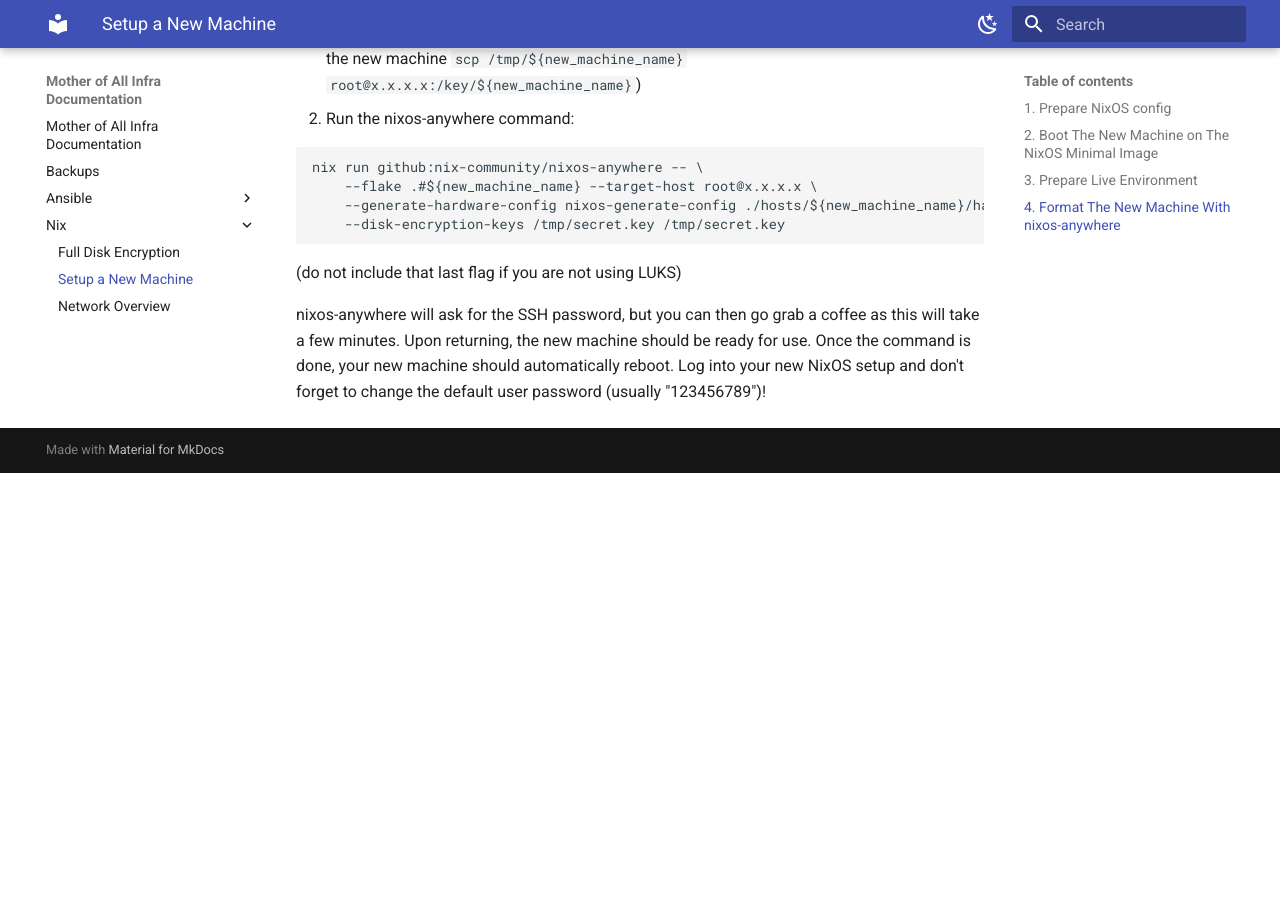
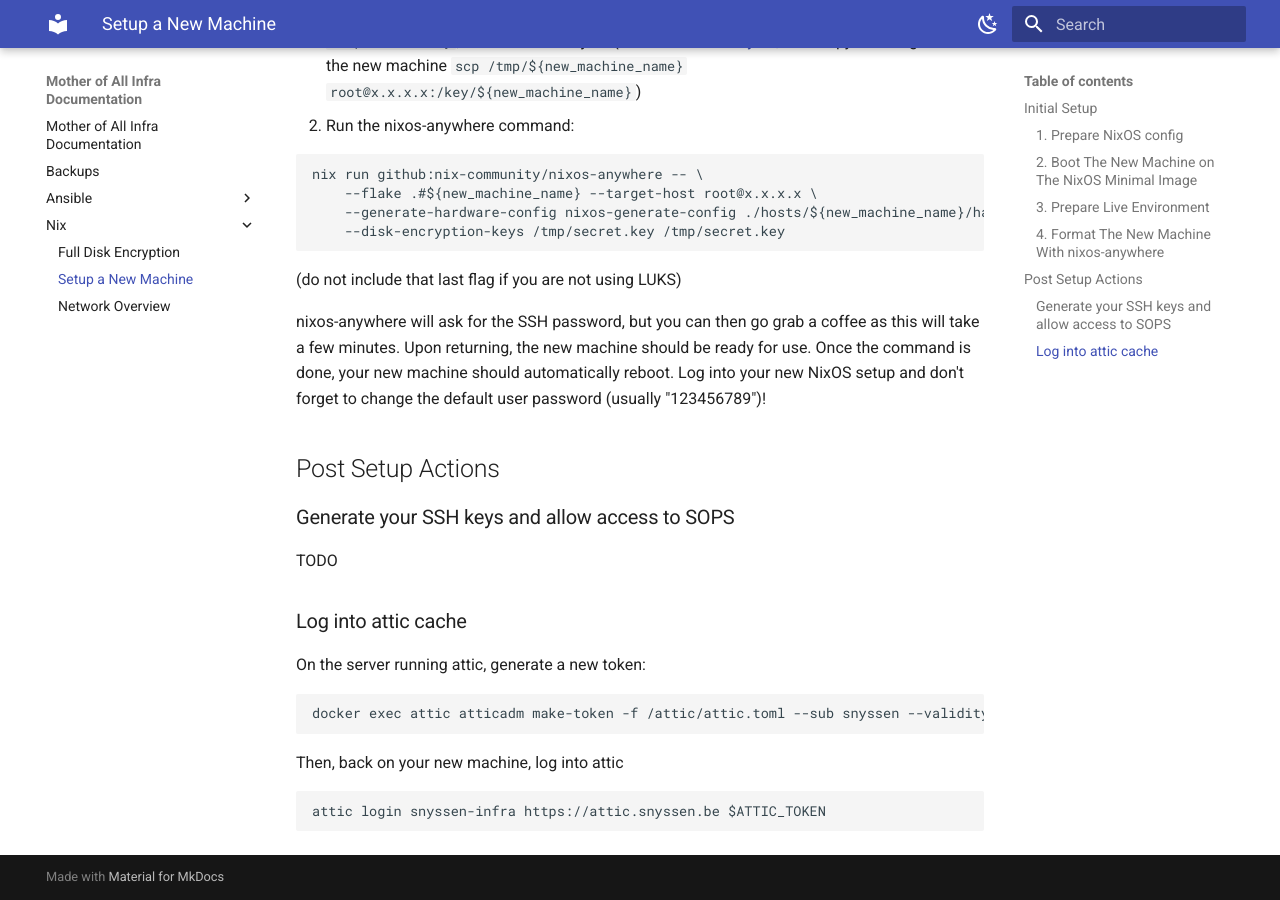
Before and after one commit to snyssen/mother-of-all-infra, an MkDocs documentation site: the page built from docs/nix/Setup New Machine.md, in a window 1280 px wide and 900 px high, scrolled down 1217 px. Built offline with MkDocs 1.6.1 and Material for MkDocs 9.7.7, drawn with Linux system fonts in a browser that asks for light colours; before the commit the page ends 1690 px from its top, so only the background shows below that.

Commit message:
docs(nix): add instructions on how to setup a new attic client

````diff
--- a/docs/nix/Setup New Machine.md
+++ b/docs/nix/Setup New Machine.md
@@ -1,6 +1,8 @@
 # Setup a New Machine
 
-## 1. Prepare NixOS config
+## Initial Setup
+
+### 1. Prepare NixOS config
 
 Easiest way is to copy an existing machine config. Choose the new machine hostname and create a directory `nix/hosts/${new_machine_name}/`. Then create:
 
@@ -8,11 +10,11 @@ Easiest way is to copy an existing machine config. Choose the new machine hostna
 - `hardware-configuration.nix`: hardware specific configuration. It will be generated, but you need a placeholder one to get started; just copy one from another machine
 - `users/${username}.nix`: home manager config for the specified user
 
-## 2. Boot The New Machine on The NixOS Minimal Image
+### 2. Boot The New Machine on The NixOS Minimal Image
 
 Prepare a bootable USB with the [NixOS minimal image](https://nixos.org/download/). [Ventoy](https://www.ventoy.net/en/index.html) is a great choice for this. Then boot the new machine off it.
 
-## 3. Prepare Live Environment
+### 3. Prepare Live Environment
 
 We need to be able to SSH as root on the new machine from another machine that has Nix installed. Detailed instructions can be found in the [NixOS manual](https://nixos.org/manual/nixos/stable/#sec-installation-manual), but the operations usually boils down to:
 
@@ -25,7 +27,7 @@ Try to connect from the other machine: `ssh root@x.x.x.x` (with IP from step 4).
 
 Check the disks inside the new machine with `lsblk` and confirm that they correspond with the disks you are targeting with your [disko](https://github.com/nix-community/disko) config. If your config is ready (you can try building it with `nh os build -H ${new_machine_name}`), you are ready for formatting the new machine.
 
-## 4. Format The New Machine With nixos-anywhere
+### 4. Format The New Machine With nixos-anywhere
 
 [nixos-anywhere](https://nix-community.github.io/nixos-anywhere/quickstart.html) is used to install our configuration on the new machine.
 
@@ -42,3 +44,23 @@ nix run github:nix-community/nixos-anywhere -- \
 (do not include that last flag if you are not using LUKS)
 
 nixos-anywhere will ask for the SSH password, but you can then go grab a coffee as this will take a few minutes. Upon returning, the new machine should be ready for use. Once the command is done, your new machine should automatically reboot. Log into your new NixOS setup and don't forget to change the default user password (usually "123456789")!
+
+## Post Setup Actions
+
+### Generate your SSH keys and allow access to SOPS
+
+TODO
+
+### Log into attic cache
+
+On the server running attic, generate a new token:
+
+```sh
+docker exec attic atticadm make-token -f /attic/attic.toml --sub snyssen --validity 365d --create-cache "snyssen-*" --push "snyssen-*" --pull "snyssen-*" --configure-cache "snyssen-*"
+```
+
+Then, back on your new machine, log into attic
+
+```sh
+attic login snyssen-infra https://attic.snyssen.be $ATTIC_TOKEN
+```
````
